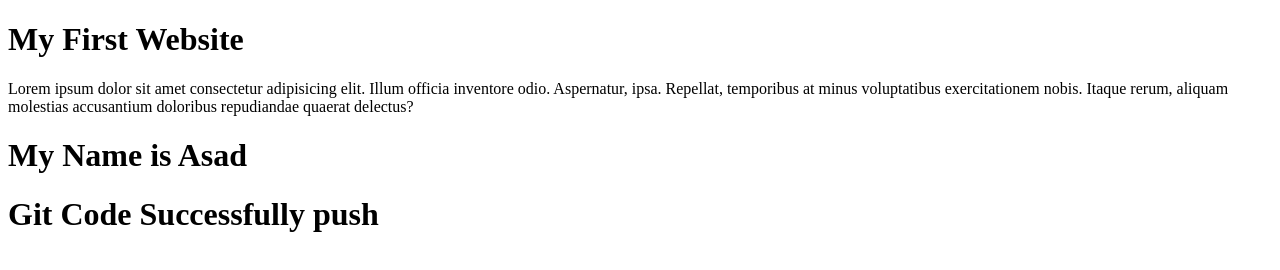
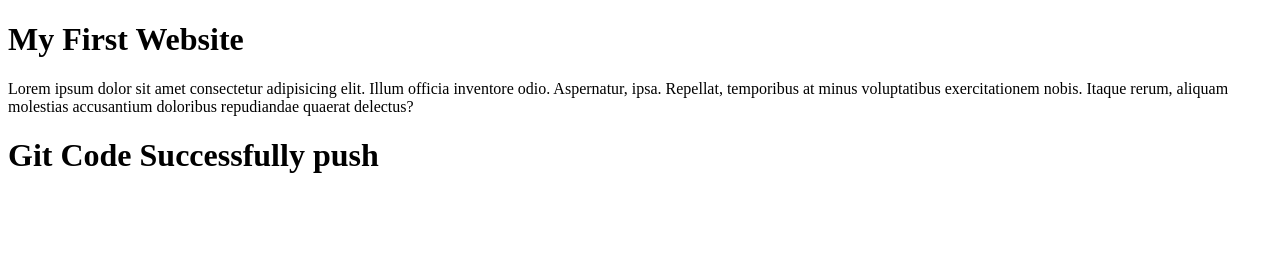
Before and after one commit to AsadUllah0310/testing, a plain HTML site: page index.html in a window 1280 px wide. Drawn offline with Linux system fonts and the light colour scheme.

Commit message:
Changed and deleet name

```diff
--- a/index.html
+++ b/index.html
@@ -15,7 +15,6 @@
         doloribus repudiandae quaerat delectus?</p>
 
 
-        <h1>My Name is Asad</h1>
         <h1> Git Code Successfully push</h1>
 </body>
 
```
